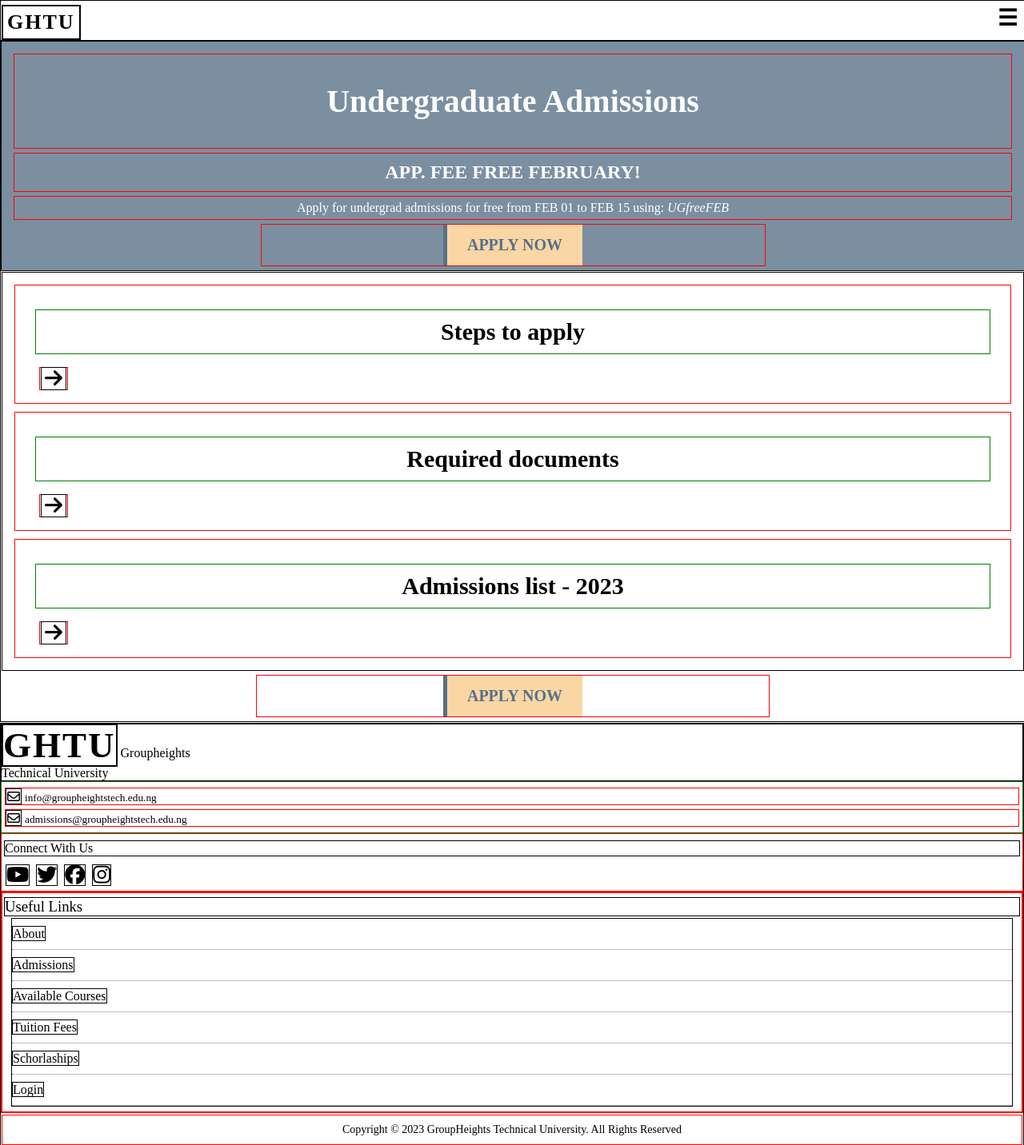
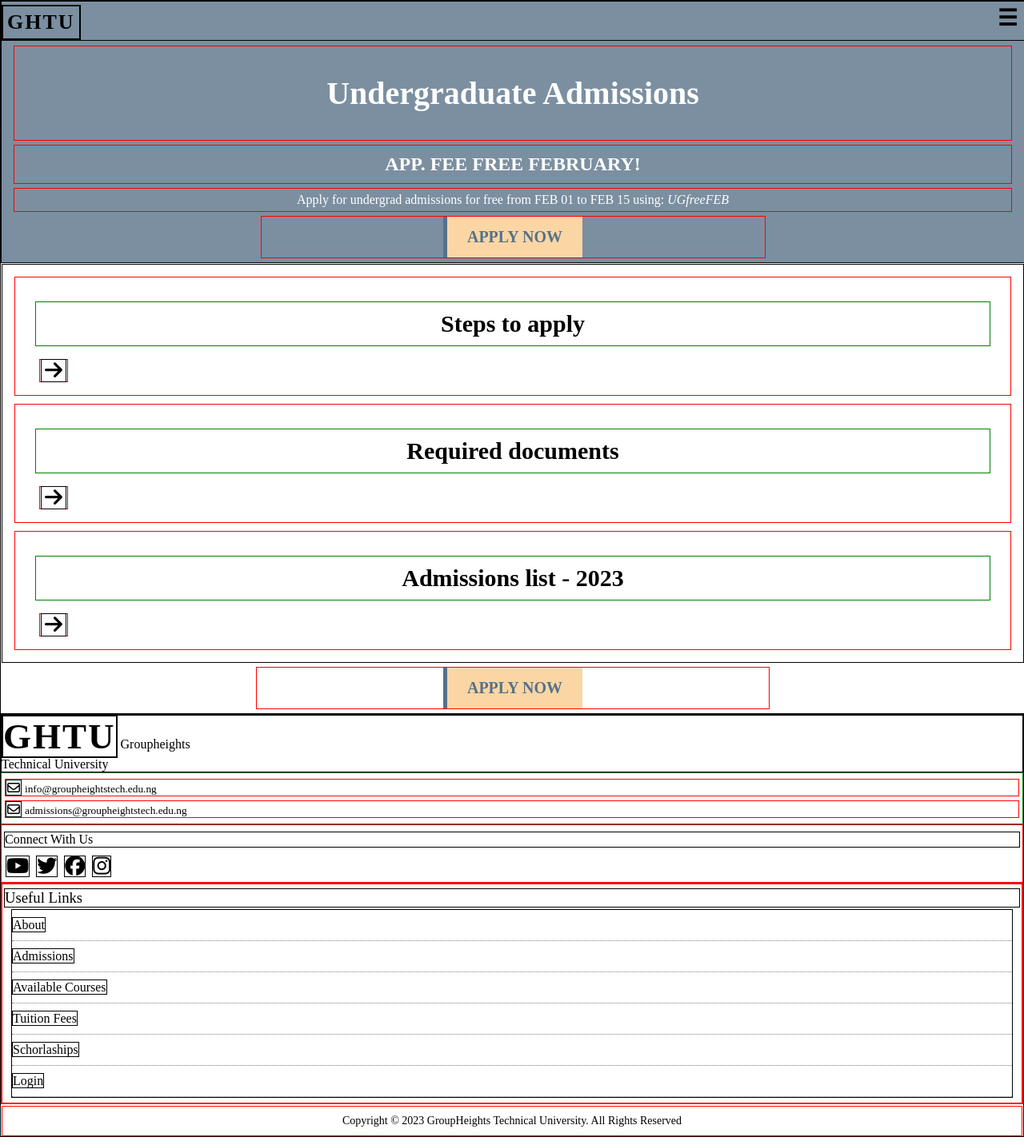
Before and after one commit to ashraf267/group-heights-university, a plain HTML site: page index.html in a window 1280 px wide. Shown: the whole page at 80% size. Drawn offline with Linux system fonts and the light colour scheme.

Commit message:
UI bug in index.html fixed

```diff
--- a/index.html
+++ b/index.html
@@ -72,8 +72,6 @@
 
             #post-header {
                 border: 1px solid black;
-                position: relative;
-                top: 50px;
                 width: 100%;
                 z-index: -1;
                 /* add background-color here */
@@ -109,7 +107,7 @@
             #banner {
                 border: 1px solid black;
                 background-color: #7B8FA1;
-                padding: 10px 10px 0;
+                padding: 50px 10px 0;
             }
 
             #banner .children{
@@ -171,8 +169,6 @@
             /* footer */
             .footer {
                 border: 1px solid black;
-                position: relative;
-                top: 51px;
                 /* add background-color here */
             }
 
@@ -372,7 +368,6 @@
 
             function openNav() {
                 item1.style.display = "block";
-                x.style.zIndex = "-1";
                 item2.innerHTML = "&#9747;";
 
                 console.log("nav opened!");
```
